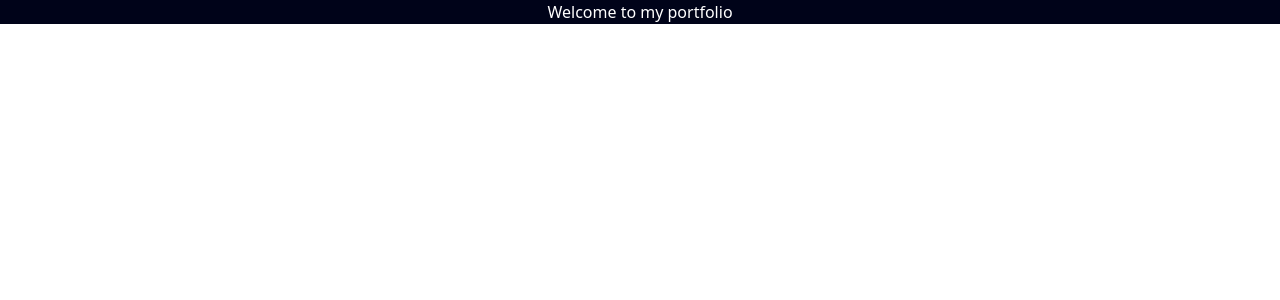
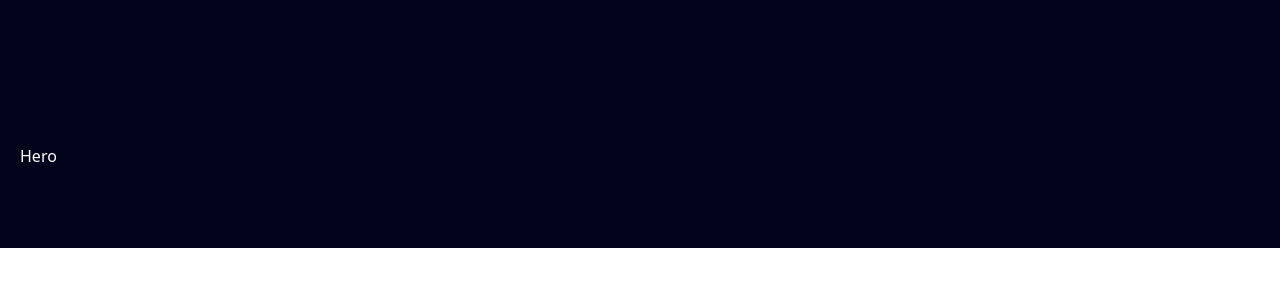
Before and after one commit to NotAisu/portfolio, a Next.js app in the folder projekt/: page / in a window 1280 px wide. Shown: the top 300 px of the page. Built offline with nearby package versions, Linux system fonts and the light colour scheme.

Commit message:
Install framermotion + component folder with hero.tsx

```diff
--- a/projekt/app/page.tsx
+++ b/projekt/app/page.tsx
@@ -1,10 +1,11 @@
+import Hero from "@/components/Hero";
 
 
 export default function Home() {
   return (
     <main className="relative bg-black-100 text-white flex justify-center items-center flex-col overflow-hidden mx-auto sm:px10 px-5">
-    <div>
-      <h1>Welcome to my portfolio</h1>
+    <div className="max-w-7xl w-full">
+      <Hero />
     </div>
     </main>
   );
--- /dev/null
+++ b/projekt/components/Hero.tsx
@@ -0,0 +1,9 @@
+import React from 'react'
+
+const Hero = () => {
+  return (
+    <div className="pb-20 pt-36">Hero</div>
+  )
+}
+
+export default Hero
```
Also changed, not shown: package.json (added, +7 -0 lines), 1 other file (tests, documents, lock files or other folders).
